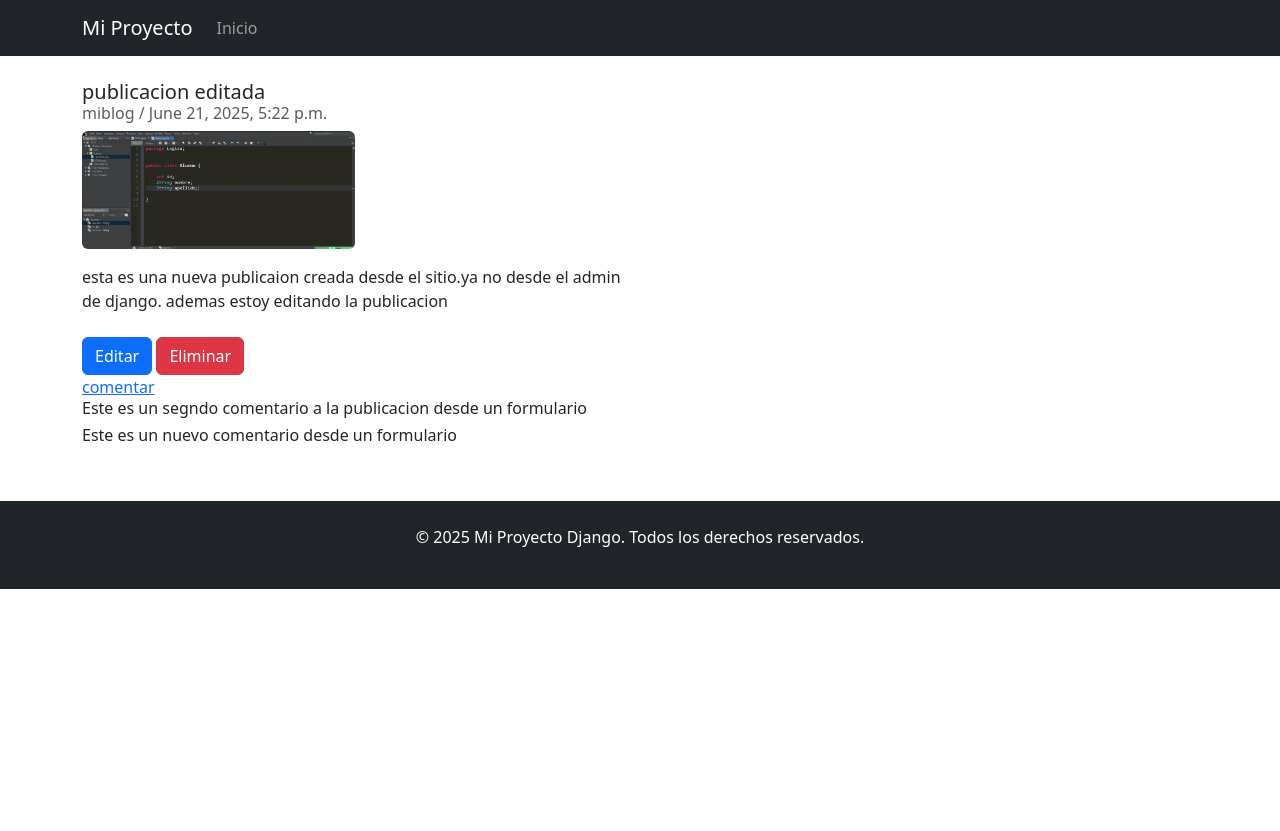
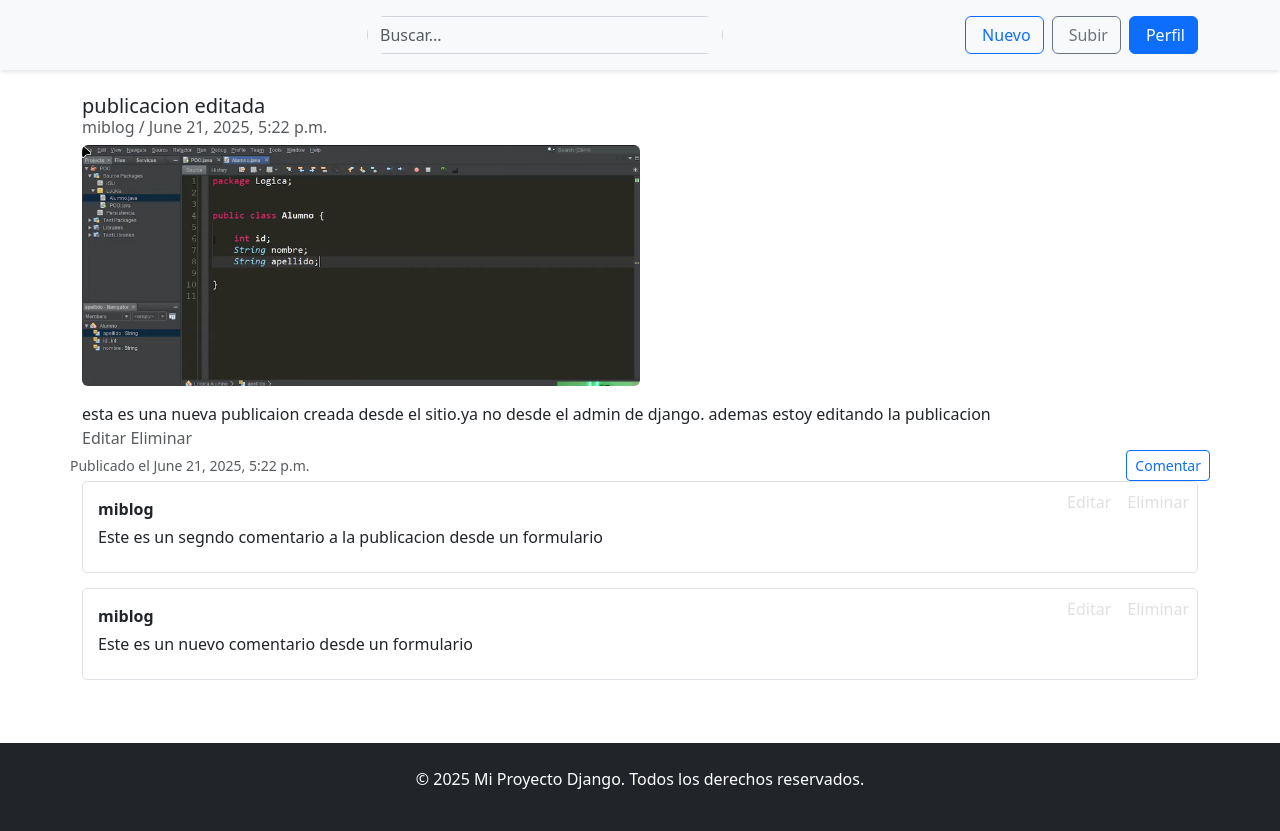
Before and after one commit to CVA1992/miBlog, a Django app: page /publicacion/3 in a window 1280 px wide. Before the commit the page ends 589 px from the top, so only its background shows below. Run offline with Django 5.2, Linux system fonts and the light colour scheme; a user stored in the database is signed in; data comes from the database, SQL or seed files in the repository.

Commit message:
layout y estilos

```diff
--- a/posts/templates/posts/publicacion.html
+++ b/posts/templates/posts/publicacion.html
@@ -1,7 +1,7 @@
 {% extends "base.html" %}
 {% block content%}
 <div class="row">
-    <div class="col-md-6">
+    <div class="col-md-12">
         <div class="card-body">
 
             <h5 class="card-title">{{ publicacion.title }}</h5>
@@ -24,20 +24,60 @@
         </div>
 
         {% if es_autor %}
-            <div class="mt-4">
-                <a href="{% url 'posts:publicacion_editar' publicacion.pk %}" class="btn btn-primary">Editar</a>
-                <a href="{% url 'posts:publicacion_eliminar' publicacion.pk %}" class="btn btn-danger">Eliminar</a>
-            </div>
+            <a href="{% url 'posts:publicacion_editar' publicacion.pk %}"
+           class="text-decoration-none text-muted hover-verde">
+            Editar
+        </a>
+
+        <!-- Enlace Eliminar -->
+        <a href="{% url 'posts:publicacion_eliminar' publicacion.pk %}"
+           class="text-decoration-none text-muted hover-rojo"
+           onclick="return confirm('¿Eliminar este comentario?')">
+            Eliminar
+        </a>
+
+
+
+
         {% endif %}
     </div>
-    <div >
-        <a href="{% url 'posts:comentar' publicacion.id%}">
-            comentar
+    <div class="card-footer bg-white">
+        <div class="d-flex justify-content-between align-items-center">
+            <small class="text-muted">Publicado el {{ publicacion.created }}</small>
+            <a href="{% url 'posts:comentar' publicacion.id %}" class="btn btn-sm btn-outline-primary">
+                <i class="far fa-comment"></i> Comentar
+            </a>
+        </div>
+    </div>
+
+    <div class="col">
+        {%for comentario in comentarios%}
+
+            <div class="comentario-container"> <!-- Clase para CSS personalizado -->
+                <p class="mb-1"><strong>{{ comentario.author.username }}</strong></p>
+                <p class="mb-2">{{ comentario.content }}</p>
+
+                <!-- Botones (solo autor/superuser) -->
+                {% if user == comentario.author or user.is_superuser %}
+                <div class="acciones-comentario d-flex gap-3 position-absolute end-0 top-0 p-2">
+        <!-- Enlace Editar -->
+        <a href="#"
+           class="text-decoration-none text-muted hover-verde">
+            Editar
+        </a>
+
+        <!-- Enlace Eliminar -->
+        <a href="#"
+           class="text-decoration-none text-muted hover-rojo"
+           onclick="return confirm('¿Eliminar este comentario?')">
+            Eliminar
         </a>
     </div>
-    <div class="col-md-6">
-        {%for comentario in comentarios%}
-        <h6>{{comentario.content}}</h6>
+                {% endif %}
+            </div>
+
+
+
         {%endfor%}
     </div>
 </div>
--- /dev/null
+++ b/static/css/styles.css
@@ -0,0 +1,51 @@
+/* Estilos para el contenedor del comentario */
+.comentario-container {
+    position: relative;
+    padding: 15px;
+    margin-bottom: 15px;
+    border: 1px solid #dee2e6; /* Color de borde similar a Bootstrap */
+    border-radius: 5px;
+}
+
+/* Estilo base para los enlaces de acciones */
+.acciones-comentario a {
+    opacity: 0.3; /* Casi transparente */
+    color: #6c757d !important; /* Gris de Bootstrap (text-muted) */
+    text-decoration: none;
+    transition: all 0.3s ease;
+}
+
+/* Efecto hover para "Editar" */
+.acciones-comentario a.hover-verde:hover {
+    opacity: 1 !important;
+    color: #28a745 !important; /* Verde de Bootstrap */
+    font-weight: 500;
+}
+
+/* Efecto hover para "Eliminar" */
+.acciones-comentario a.hover-rojo:hover {
+    opacity: 1 !important;
+    color: #dc3545 !important; /* Rojo de Bootstrap */
+    font-weight: 500;
+}
+
+/* Mostrar parcialmente al pasar sobre el contenedor */
+.comentario-container:hover .acciones-comentario a {
+    opacity: 0.7;
+}
+.header-custom {
+            background-color: #f8f9fa;
+            padding: 1rem 0;
+            box-shadow: 0 2px 4px rgba(0,0,0,0.1);
+        }
+        .search-box {
+            border-radius: 20px;
+            border: 1px solid #ced4da;
+        }
+        .icon-btn {
+            font-size: 1.25rem;
+            transition: all 0.3s;
+        }
+        .icon-btn:hover {
+            transform: scale(1.1);
+        }
--- a/templates/include/head.html
+++ b/templates/include/head.html
@@ -7,3 +7,28 @@
 
 <!-- Tus estilos personalizados -->
 <link rel="stylesheet" href="/static/css/styles.css">
+<style>
+.acciones-comentario a {
+    opacity: 0.3; /* Casi transparente */
+    color: #999 !important; /* Gris claro */
+    transition: all 0.3s ease;
+}
+
+/* Efectos hover */
+.hover-verde:hover {
+    opacity: 1 !important;
+    color: #28a745 !important; /* Verde de Bootstrap */
+    font-weight: 500;
+}
+
+.hover-rojo:hover {
+    opacity: 1 !important;
+    color: #dc3545 !important; /* Rojo de Bootstrap */
+    font-weight: 500;
+}
+
+/* Mostrar al pasar el mouse sobre el contenedor */
+.comentario-container:hover .acciones-comentario a {
+    opacity: 0.7; /* Parcialmente visible al hover container */
+}
+</style>
--- a/templates/include/header.html
+++ b/templates/include/header.html
@@ -1,18 +1,40 @@
-<header>
-    <nav class="navbar navbar-expand-lg navbar-dark bg-dark">
+ <header class="header-custom">
         <div class="container">
-            <a class="navbar-brand" href="/">Mi Proyecto</a>
-            <button class="navbar-toggler" type="button" data-bs-toggle="collapse" data-bs-target="#navbarNav">
-                <span class="navbar-toggler-icon"></span>
-            </button>
-            <div class="collapse navbar-collapse" id="navbarNav">
-                <ul class="navbar-nav">
-                    <li class="nav-item">
-                        <a class="nav-link" href="/">Inicio</a>
-                    </li>
-                    <!-- Más items del menú -->
-                </ul>
+            <div class="row align-items-center">
+                <!-- Sección 1: Logo + 3 iconos (3/12) -->
+                <div class="col-md-3 d-flex align-items-center">
+                    <a href="#" class="me-3">
+                        <i class="fas fa-rocket fa-2x text-primary"></i> <!-- Logo principal -->
+                    </a>
+                    <div class="d-flex">
+                        <a href="#" class="me-2 icon-btn text-secondary"><i class="fas fa-bell"></i></a>
+                        <a href="#" class="me-2 icon-btn text-secondary"><i class="fas fa-envelope"></i></a>
+                        <a href="#" class="icon-btn text-secondary"><i class="fas fa-cog"></i></a>
+                    </div>
+                </div>
+
+                <!-- Sección 2: Barra de búsqueda (4/12) -->
+                <div class="col-md-4 my-2 my-md-0">
+                    <div class="input-group search-box">
+                        <input type="text" class="form-control border-0 bg-light" placeholder="Buscar...">
+                        <button class="btn bg-light border-0" type="button">
+                            <i class="fas fa-search text-secondary"></i>
+                        </button>
+                    </div>
+                </div>
+
+                <!-- Sección 3: 3 botones (5/12) -->
+                <div class="col-md-5 d-flex justify-content-end">
+                    <button class="btn btn-outline-primary me-2">
+                        <i class="fas fa-plus me-1"></i> Nuevo
+                    </button>
+                    <button class="btn btn-outline-secondary me-2">
+                        <i class="fas fa-upload me-1"></i> Subir
+                    </button>
+                    <button class="btn btn-primary">
+                        <i class="fas fa-user me-1"></i> Perfil
+                    </button>
+                </div>
             </div>
         </div>
-    </nav>
-</header>
+    </header>
```
Also changed, not shown: templates/include/scripts.html (line endings or trailing spaces).
